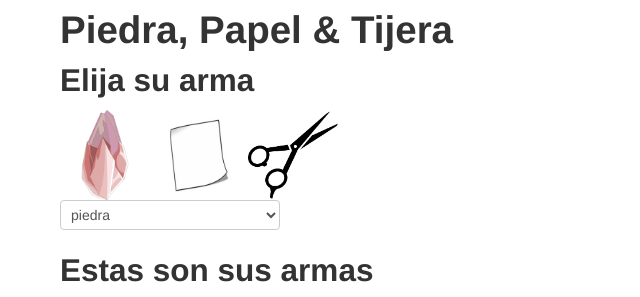
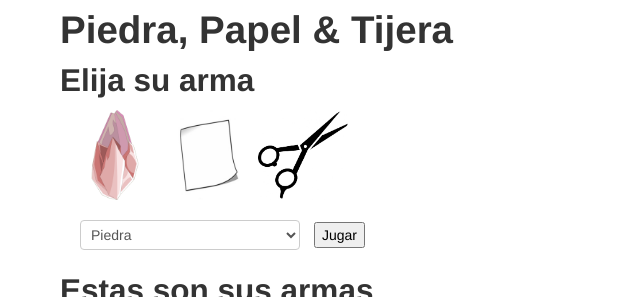
Before and after one commit to AgussDiaz28/juegoJS, a plain HTML site: page index.html in a window 1280 px wide. Shown: the top 297 px of the page, without its empty margins (110-750 px from the left). Drawn offline with Linux system fonts and the light colour scheme.

Commit message:
nuevo selector

```diff
--- a/index.html
+++ b/index.html
@@ -15,19 +15,22 @@
 
 				<div class="">
 
-					<div class="">
+						<div class="armas">
 							<img src="images/piedra.png" alt="tijera" onclick="desicion('piedra')"/>
 							<img src="images/papel.png" alt="tijera" onclick="desicion('papel')"/>
 							<img src="images/tijera.png" alt="tijera" onclick="desicion('tijera')"/>
 						</div>
 
-					<select id="select" class="" onchange="selector()">
-						<option value="piedra" id="piedra-opt">piedra</option>
-						<option value="papel" id="papel-opt">papel</option>
+						<div class="selector">
+							<select id="select" class="">
+								<option value="piedra" id="piedra-opt">Piedra</option>
+								<option value="papel" id="papel-opt">Papel</option>
 								<option value="tijera" id="tijera-opt">Tijera</option>
 							</select>
 
+							<button type="button" name="Jugar" id="button" onclick="selector()" > Jugar </button>
 
+						</div>
 
 				</div>
 
--- a/js/obj.js
+++ b/js/obj.js
@@ -120,7 +120,6 @@ function isEmpty(str) {
     return (!str || 0 === str.length);
 }
 
-
 function selector(){
   let val = document.getElementById("select").value
   desicion(val);
```
Also changed, not shown: css/bootstrap.css. Lines whose indentation alone changed are shown as unchanged.
